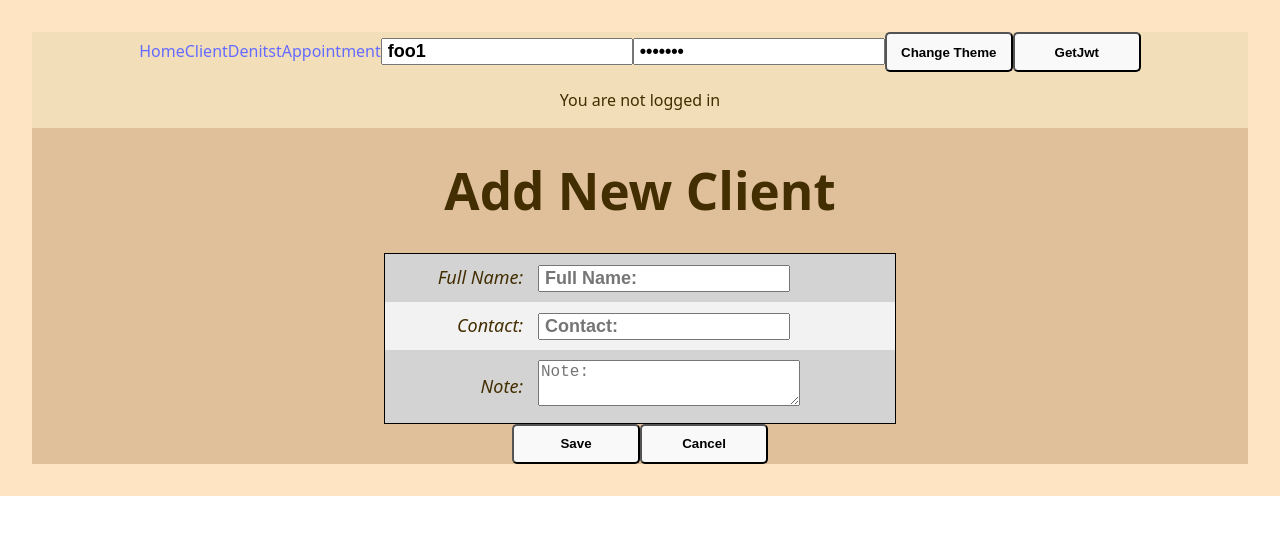
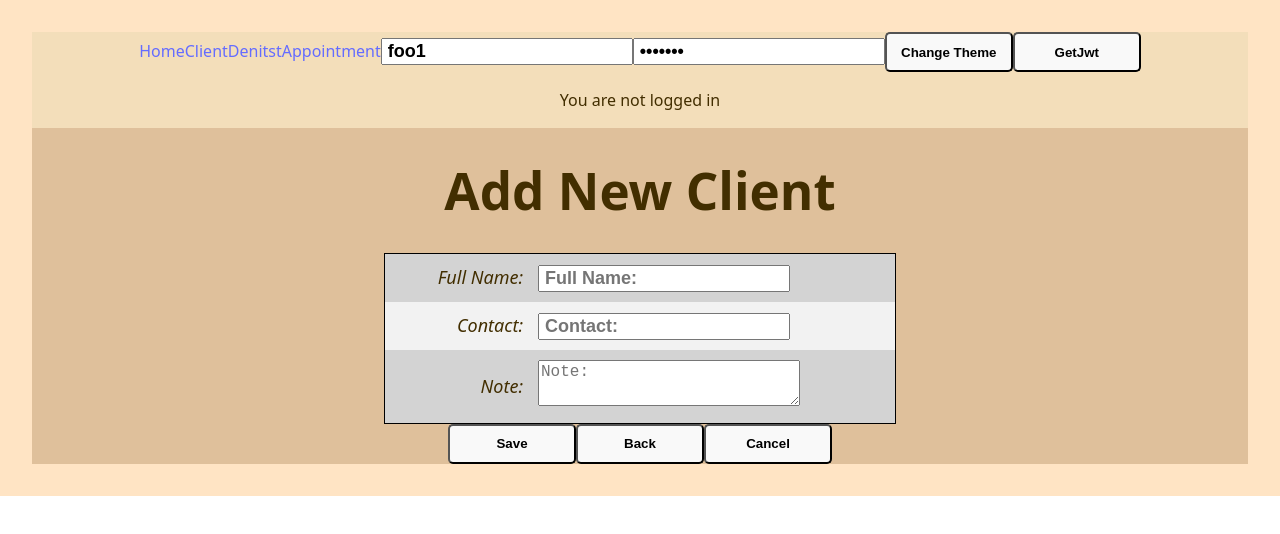
Before and after one commit to Deki1973/dentistfe, a React (Vite) app: page /addNewClient in a window 1280 px wide. Shown: the top 534 px of the page. Built offline with nearby package versions, Linux system fonts and the light colour scheme.

Commit message:
Improve style

```diff
--- a/src/pages/AddNewClient.jsx
+++ b/src/pages/AddNewClient.jsx
@@ -49,6 +49,9 @@ const AddNewClient = () => {
             console.log("handle cancel")
             navigate("/client")
         }
+        if(e.nativeEvent.submitter.id==="btnBack"){
+            navigate("/client")
+        }
 
 
     }
@@ -92,6 +95,7 @@ const AddNewClient = () => {
 
 
                 <button type="submit" id="btnSave">Save</button>
+                <button type="submit" id="btnBack">Back</button>
                 <button type="submit" id="btnCancel">Cancel</button>
 
             </form>
--- a/src/pages/UpdateClient.jsx
+++ b/src/pages/UpdateClient.jsx
@@ -84,6 +84,9 @@ const UpdateClient = () => {
 
         if (e.nativeEvent.submitter.id === "btnDelete") {
             window.alert("delete")
+            if(window.confirm("WARNING: This operation cannot be undone!\nAre you sure?")!=="OK"){
+                return
+            }
 
             console.log(id)
 
```
